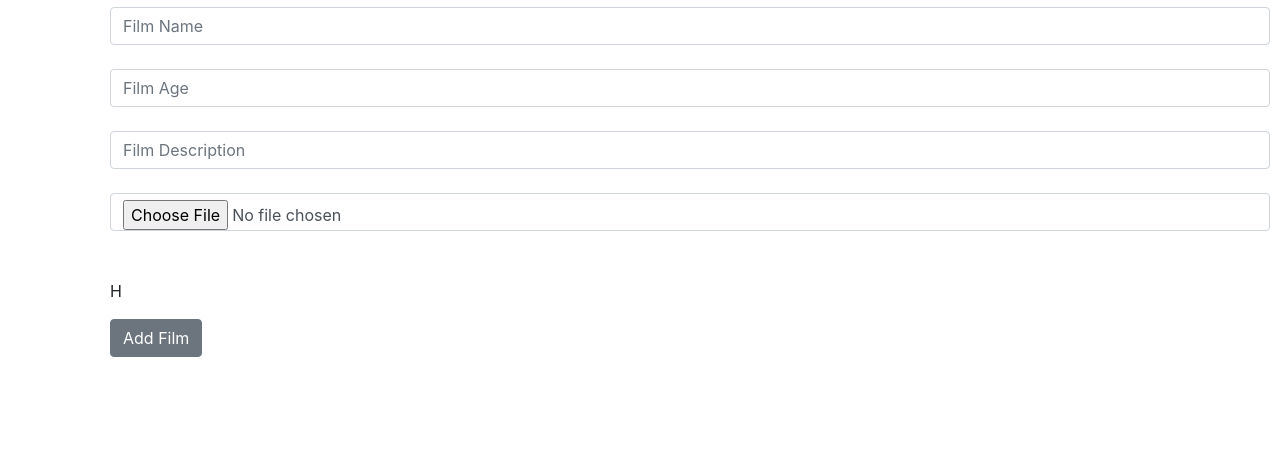
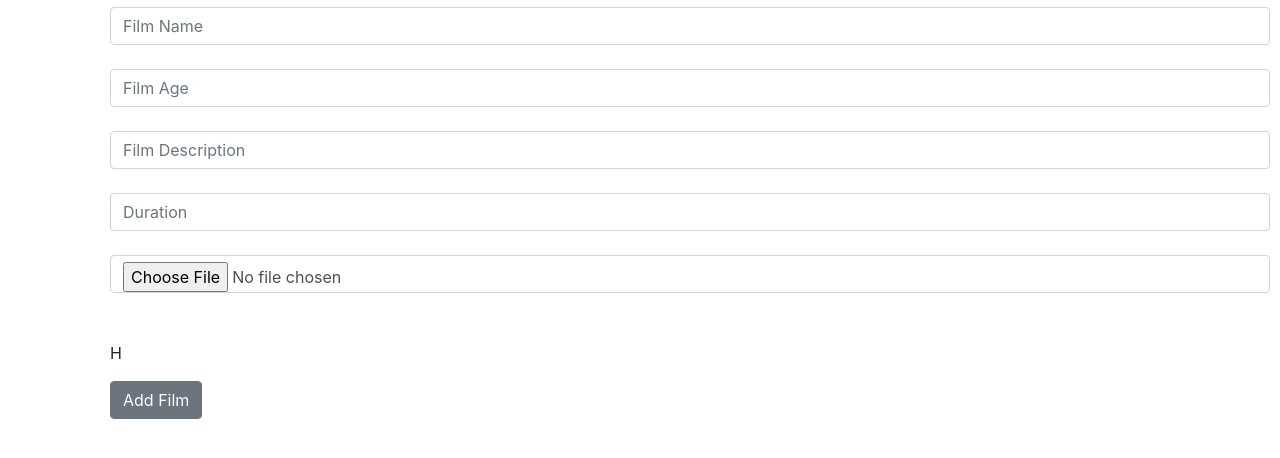
Before and after one commit to ray7579/cinema_booking_system_group_project, a Django app: page /renfilmhome/addfilm/ in a window 1280 px wide. Shown: the part 155-613 px from the top of the page. Run offline with Django 4.2, Linux system fonts and the light colour scheme; some libraries are stand-ins or nearby versions.

Commit message:
Added film duration to the data (in specification)

```diff
--- a/cinema/forms.py
+++ b/cinema/forms.py
@@ -4,4 +4,4 @@ from .models import Movie
 class filmForm(forms.ModelForm):
     class Meta:
         model = Movie
-        fields = ['name', 'description', 'age_rating', 'image']
+        fields = ['name', 'description', 'age_rating', 'duration','image']
--- a/cinema/models.py
+++ b/cinema/models.py
@@ -6,6 +6,7 @@ class Movie(models.Model):
     name = models.CharField(max_length=200)
     description = models.CharField(null=True, max_length=500)
     age_rating = models.CharField(null=True, max_length=50)
+    duration = models.CharField( null=True, max_length=50)
     image = models.ImageField(upload_to='covers/', null=True)
 
     def __str__(self):
--- a/cinema/templates/cinema/addafilm.html
+++ b/cinema/templates/cinema/addafilm.html
@@ -11,6 +11,8 @@
     {% csrf_token %}
     <input type="text" class="form-control" placeholder= "Film Description" name="description" > <br/>
     {% csrf_token %}
+    <input type="text" class="form-control" placeholder= "Duration" name="duration" > <br/>
+    {% csrf_token %}
     <input type="file" class="form-control" placeholder= "Image" name="image" > <br/> <br/>
     {% csrf_token %}
     <p> H </p>
--- a/cinema/templates/cinema/home_copy.html
+++ b/cinema/templates/cinema/home_copy.html
@@ -8,6 +8,7 @@
 <p> Film Name: {{ movie.name }} <br/>
     Film Age Rating: {{ movie.age_rating }} <br/>
     Film Description:{{ movie.description }} <br/>
+    Film Duration:{{ movie.duration }} <br/>
     <button onclick="window.location.href='updatefilm/{{ movie.id }}'" class="btn btn-outline-danger"> Update Film</button>
     <button onclick="window.location.href='delete/{{ movie.id }}'" class="btn btn-outline-danger"> Delete Film</button>
 
```
Also changed, not shown: cinema/migrations/0012_movie_duration.py (added).
